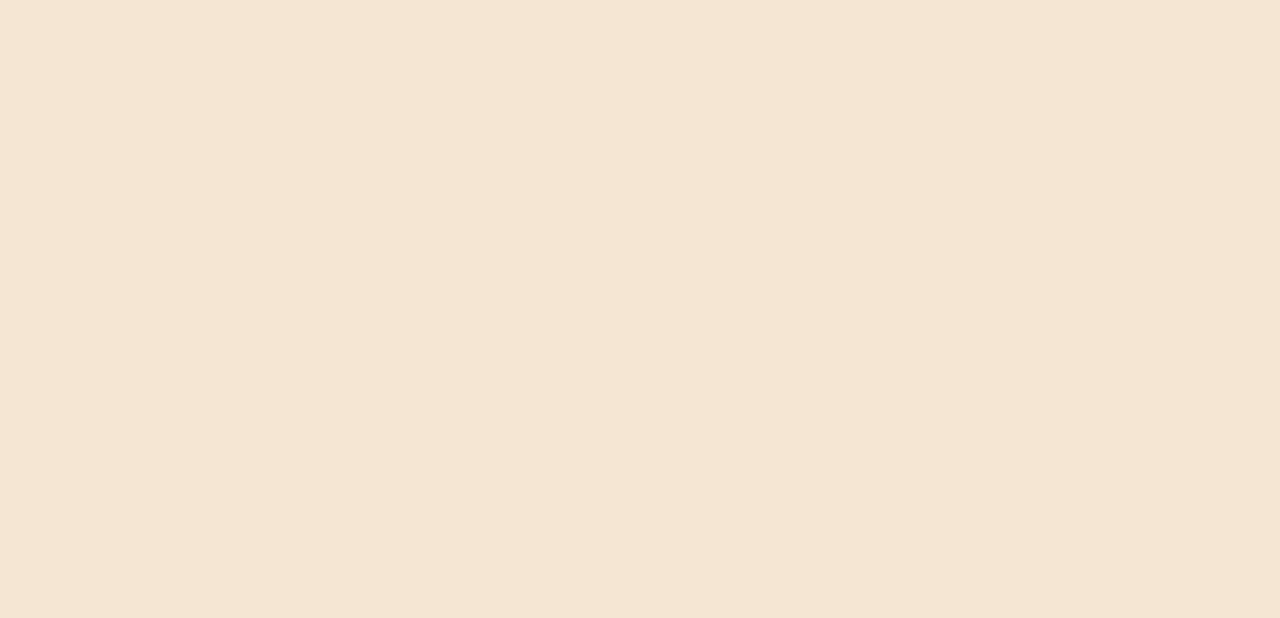
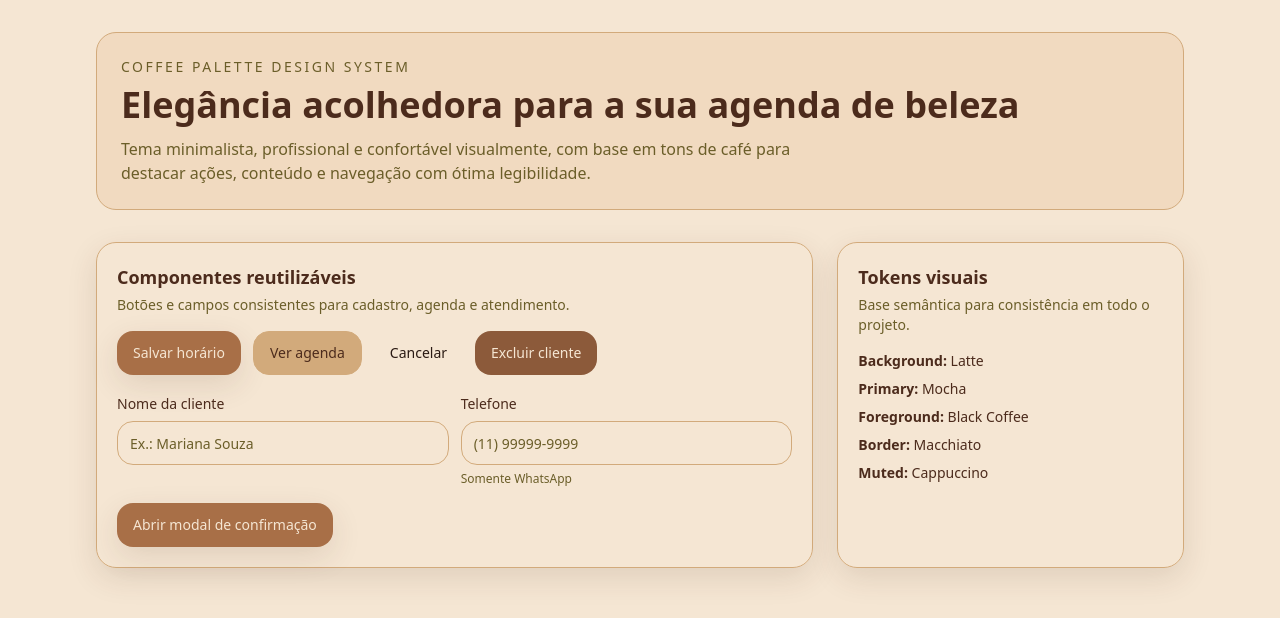
Before and after one commit to gustadev-vrgs/anabeauty, a Next.js app: page / in a window 1280 px wide. Before the commit this address had no page. Shown: the top 618 px of the page. Built offline with nearby package versions, Linux system fonts and the light colour scheme.

Commit message:
feat: implement coffee palette design system

```diff
--- a/src/app/globals.css
+++ b/src/app/globals.css
@@ -4,15 +4,43 @@
 
 :root {
   color-scheme: light;
+  --background: #f5e6d3;
+  --foreground: #2a1a13;
+
+  --primary: #a86f47;
+  --primary-foreground: #f5e6d3;
+
+  --secondary: #d2aa7b;
+  --secondary-foreground: #4c2b1c;
+
+  --muted: #ecc9a8;
+  --muted-foreground: #6b5e29;
+
+  --accent: #c58a53;
+  --accent-foreground: #2a1a13;
+
+  --border: #d2aa7b;
+
+  --destructive: #8c5a3a;
+  --destructive-foreground: #f5e6d3;
+
+  --ring: #6b5e29;
 }
 
 * {
   box-sizing: border-box;
+  -webkit-tap-highlight-color: transparent;
+}
+
+html,
+body {
+  margin: 0;
+  min-height: 100%;
 }
 
 body {
-  margin: 0;
-  @apply bg-coffee-latte text-coffee-blackCoffee antialiased;
+  @apply bg-background text-foreground antialiased;
+  font-feature-settings: 'kern' 1, 'liga' 1;
 }
 
 a {
@@ -26,3 +54,20 @@ textarea,
 button {
   font: inherit;
 }
+
+input,
+textarea,
+select {
+  appearance: none;
+  -webkit-appearance: none;
+}
+
+:focus-visible {
+  outline: 2px solid var(--ring);
+  outline-offset: 2px;
+}
+
+::selection {
+  background: #d2aa7b;
+  color: #2a1a13;
+}
--- a/src/app/page.tsx
+++ b/src/app/page.tsx
@@ -1,5 +1,91 @@
-import { redirect } from 'next/navigation';
+'use client';
+
+import { useState } from 'react';
+import { Button, Card, CardContent, CardDescription, CardHeader, CardTitle, Input, Modal } from '@/components/ui';
 
 export default function HomePage() {
-  redirect('/login');
+  const [isModalOpen, setIsModalOpen] = useState(false);
+
+  return (
+    <main className="mx-auto min-h-screen w-full max-w-6xl px-4 py-8 sm:px-6 lg:px-8">
+      <section className="mb-8 rounded-2xl border border-border bg-coffee-cappuccino/45 p-6">
+        <p className="text-sm uppercase tracking-[0.18em] text-coffee-espresso">Coffee Palette Design System</p>
+        <h1 className="mt-2 text-3xl font-semibold text-coffee-darkRoast sm:text-4xl">
+          Elegância acolhedora para a sua agenda de beleza
+        </h1>
+        <p className="mt-3 max-w-2xl text-sm text-muted-foreground sm:text-base">
+          Tema minimalista, profissional e confortável visualmente, com base em tons de café para destacar
+          ações, conteúdo e navegação com ótima legibilidade.
+        </p>
+      </section>
+
+      <section className="grid gap-6 lg:grid-cols-3">
+        <Card className="lg:col-span-2">
+          <CardHeader>
+            <CardTitle>Componentes reutilizáveis</CardTitle>
+            <CardDescription>Botões e campos consistentes para cadastro, agenda e atendimento.</CardDescription>
+          </CardHeader>
+
+          <CardContent>
+            <div className="flex flex-wrap gap-3">
+              <Button>Salvar horário</Button>
+              <Button variant="secondary">Ver agenda</Button>
+              <Button variant="ghost">Cancelar</Button>
+              <Button variant="destructive">Excluir cliente</Button>
+            </div>
+
+            <div className="grid gap-3 sm:grid-cols-2">
+              <Input label="Nome da cliente" name="client" placeholder="Ex.: Mariana Souza" />
+              <Input label="Telefone" name="phone" placeholder="(11) 99999-9999" helperText="Somente WhatsApp" />
+            </div>
+
+            <Button onClick={() => setIsModalOpen(true)}>Abrir modal de confirmação</Button>
+          </CardContent>
+        </Card>
+
+        <Card>
+          <CardHeader>
+            <CardTitle>Tokens visuais</CardTitle>
+            <CardDescription>Base semântica para consistência em todo o projeto.</CardDescription>
+          </CardHeader>
+          <CardContent>
+            <ul className="space-y-2 text-sm text-coffee-darkRoast">
+              <li>
+                <strong>Background:</strong> Latte
+              </li>
+              <li>
+                <strong>Primary:</strong> Mocha
+              </li>
+              <li>
+                <strong>Foreground:</strong> Black Coffee
+              </li>
+              <li>
+                <strong>Border:</strong> Macchiato
+              </li>
+              <li>
+                <strong>Muted:</strong> Cappuccino
+              </li>
+            </ul>
+          </CardContent>
+        </Card>
+      </section>
+
+      <Modal
+        open={isModalOpen}
+        onClose={() => setIsModalOpen(false)}
+        title="Confirmar alteração"
+        description="Deseja confirmar este agendamento com horário e serviço selecionados?"
+      >
+        <div className="rounded-xl border border-border bg-coffee-cappuccino/35 p-4 text-sm text-coffee-darkRoast">
+          Cliente: Mariana Souza • Design de sobrancelhas • 15:30
+        </div>
+        <div className="flex flex-wrap gap-2">
+          <Button onClick={() => setIsModalOpen(false)}>Confirmar</Button>
+          <Button variant="ghost" onClick={() => setIsModalOpen(false)}>
+            Ajustar dados
+          </Button>
+        </div>
+      </Modal>
+    </main>
+  );
 }
--- a/src/components/ui/button.tsx
+++ b/src/components/ui/button.tsx
@@ -1,13 +1,43 @@
-import { ComponentPropsWithoutRef } from 'react';
+import type { ButtonHTMLAttributes } from 'react';
 import { cn } from '@/utils/cn';
 
-interface ButtonProps extends ComponentPropsWithoutRef<'button'> {}
+type ButtonVariant = 'primary' | 'secondary' | 'ghost' | 'destructive';
+type ButtonSize = 'sm' | 'md' | 'lg';
 
-export function Button({ className, ...props }: ButtonProps) {
+interface ButtonProps extends ButtonHTMLAttributes<HTMLButtonElement> {
+  variant?: ButtonVariant;
+  size?: ButtonSize;
+}
+
+const variantStyles: Record<ButtonVariant, string> = {
+  primary:
+    'bg-primary text-primary-foreground shadow-card hover:bg-coffee-hazelnut active:bg-coffee-darkRoast',
+  secondary:
+    'bg-secondary text-secondary-foreground border border-border hover:bg-coffee-caramel/70',
+  ghost: 'bg-transparent text-foreground hover:bg-coffee-cappuccino/70',
+  destructive: 'bg-destructive text-destructive-foreground hover:bg-coffee-darkRoast',
+};
+
+const sizeStyles: Record<ButtonSize, string> = {
+  sm: 'h-9 px-3 text-sm',
+  md: 'h-11 px-4 text-sm',
+  lg: 'h-12 px-6 text-base',
+};
+
+export function Button({
+  className,
+  variant = 'primary',
+  size = 'md',
+  type = 'button',
+  ...props
+}: ButtonProps) {
   return (
     <button
+      type={type}
       className={cn(
-        'rounded-xl bg-coffee-mocha px-4 py-2.5 text-sm font-semibold text-white transition-colors hover:bg-coffee-hazelnut focus-visible:outline-none focus-visible:ring-2 focus-visible:ring-coffee-caramel disabled:cursor-not-allowed disabled:opacity-60',
+        'inline-flex items-center justify-center rounded-xl font-medium transition-colors duration-200 disabled:pointer-events-none disabled:opacity-50',
+        variantStyles[variant],
+        sizeStyles[size],
         className,
       )}
       {...props}
--- a/src/components/ui/card.tsx
+++ b/src/components/ui/card.tsx
@@ -1,16 +1,30 @@
-import { ComponentPropsWithoutRef } from 'react';
+import type { HTMLAttributes } from 'react';
 import { cn } from '@/utils/cn';
 
-interface CardProps extends ComponentPropsWithoutRef<'div'> {}
-
-export function Card({ className, ...props }: CardProps) {
+export function Card({ className, ...props }: HTMLAttributes<HTMLDivElement>) {
   return (
     <div
       className={cn(
-        'rounded-2xl border border-coffee-cappuccino bg-white/80 p-5 shadow-card backdrop-blur supports-[backdrop-filter]:bg-white/70',
+        'rounded-2xl border border-border bg-coffee-latte/95 p-5 shadow-card backdrop-blur-sm',
         className,
       )}
       {...props}
     />
   );
 }
+
+export function CardHeader({ className, ...props }: HTMLAttributes<HTMLDivElement>) {
+  return <div className={cn('mb-4 space-y-1', className)} {...props} />;
+}
+
+export function CardTitle({ className, ...props }: HTMLAttributes<HTMLHeadingElement>) {
+  return <h3 className={cn('text-lg font-semibold text-coffee-darkRoast', className)} {...props} />;
+}
+
+export function CardDescription({ className, ...props }: HTMLAttributes<HTMLParagraphElement>) {
+  return <p className={cn('text-sm text-muted-foreground', className)} {...props} />;
+}
+
+export function CardContent({ className, ...props }: HTMLAttributes<HTMLDivElement>) {
+  return <div className={cn('space-y-4', className)} {...props} />;
+}
--- /dev/null
+++ b/src/components/ui/index.ts
@@ -0,0 +1,4 @@
+export { Button } from './button';
+export { Input } from './input';
+export { Card, CardContent, CardDescription, CardHeader, CardTitle } from './card';
+export { Modal } from './modal';
--- a/src/components/ui/input.tsx
+++ b/src/components/ui/input.tsx
@@ -1,16 +1,44 @@
-import { ComponentPropsWithoutRef } from 'react';
+import { forwardRef } from 'react';
+import type { InputHTMLAttributes } from 'react';
 import { cn } from '@/utils/cn';
 
-interface InputProps extends ComponentPropsWithoutRef<'input'> {}
+interface InputProps extends InputHTMLAttributes<HTMLInputElement> {
+  label?: string;
+  error?: string;
+  helperText?: string;
+}
 
-export function Input({ className, ...props }: InputProps) {
+export const Input = forwardRef<HTMLInputElement, InputProps>(function Input(
+  { className, label, error, helperText, id, ...props },
+  ref,
+) {
+  const inputId = id ?? props.name;
+
   return (
+    <div className="space-y-1.5">
+      {label ? (
+        <label htmlFor={inputId} className="text-sm font-medium text-coffee-darkRoast">
+          {label}
+        </label>
+      ) : null}
+
       <input
+        id={inputId}
+        ref={ref}
         className={cn(
-        'w-full rounded-xl border border-coffee-cappuccino bg-white px-3 py-2 text-sm text-coffee-blackCoffee placeholder:text-coffee-hazelnut/70 focus:outline-none focus:ring-2 focus:ring-coffee-caramel',
+          'h-11 w-full rounded-xl border border-border bg-coffee-latte px-3 text-sm text-foreground placeholder:text-muted-foreground transition-colors duration-150',
+          'focus:border-coffee-espresso focus:outline-none focus:ring-2 focus:ring-coffee-cappuccino/60',
+          error ? 'border-destructive focus:border-destructive focus:ring-destructive/30' : '',
           className,
         )}
         {...props}
       />
+
+      {error ? (
+        <p className="text-xs text-destructive">{error}</p>
+      ) : helperText ? (
+        <p className="text-xs text-muted-foreground">{helperText}</p>
+      ) : null}
+    </div>
   );
-}
+});
--- a/tailwind.config.ts
+++ b/tailwind.config.ts
@@ -16,9 +16,37 @@ const config: Config = {
           darkRoast: '#4C2B1C',
           blackCoffee: '#2A1A13',
         },
+        background: 'var(--background)',
+        foreground: 'var(--foreground)',
+        primary: {
+          DEFAULT: 'var(--primary)',
+          foreground: 'var(--primary-foreground)',
+        },
+        secondary: {
+          DEFAULT: 'var(--secondary)',
+          foreground: 'var(--secondary-foreground)',
+        },
+        muted: {
+          DEFAULT: 'var(--muted)',
+          foreground: 'var(--muted-foreground)',
+        },
+        accent: {
+          DEFAULT: 'var(--accent)',
+          foreground: 'var(--accent-foreground)',
+        },
+        border: 'var(--border)',
+        destructive: {
+          DEFAULT: 'var(--destructive)',
+          foreground: 'var(--destructive-foreground)',
+        },
       },
       boxShadow: {
         card: '0 10px 30px rgba(76, 43, 28, 0.12)',
+        elevated: '0 16px 40px rgba(42, 26, 19, 0.18)',
+      },
+      borderRadius: {
+        xl: '1rem',
+        '2xl': '1.25rem',
       },
     },
   },
```
Also changed, not shown: src/components/ui/modal.tsx (added, +78 -0 lines). Lines whose indentation alone changed are shown as unchanged.
